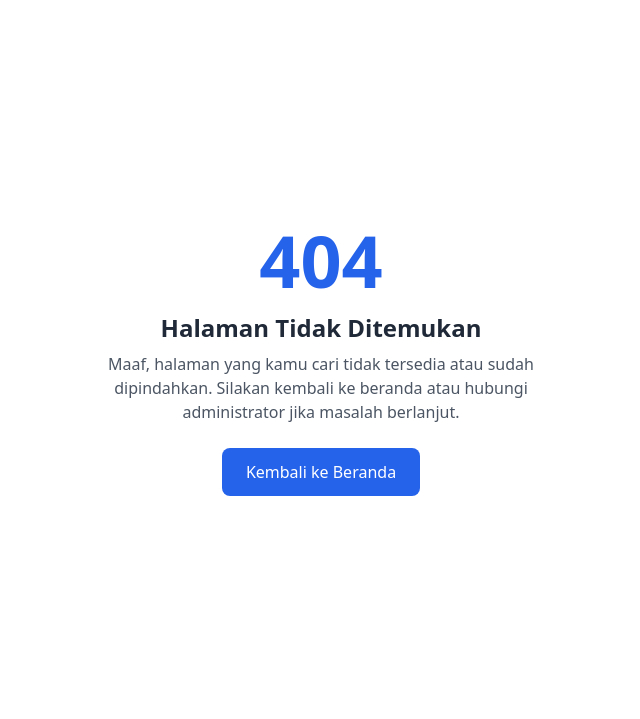
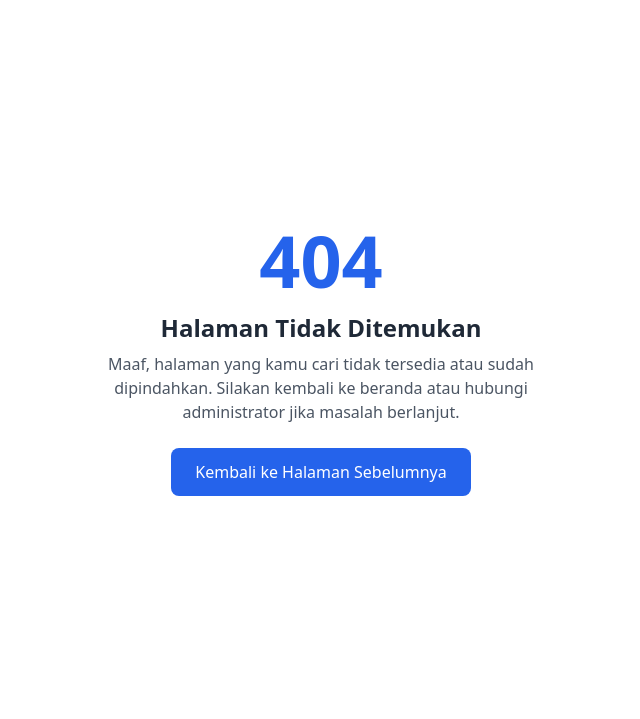
Before and after one commit to Asterithon/tasklyze-collab, a PHP site: page /404.php in a window 1280 px wide. Shown: the top 719 px of the page, without its empty margins (319-959 px from the left). Run offline with PHP 8.4, Linux system fonts and the light colour scheme; some libraries are stand-ins or nearby versions.

Commit message:
Make the button go on the latest page

```diff
--- a/404.php
+++ b/404.php
@@ -22,7 +22,7 @@
     <h1 class="text-7xl font-extrabold text-blue-600 mb-4">404</h1>
     <h2 class="text-2xl font-semibold mb-2 text-gray-800">Halaman Tidak Ditemukan</h2>
     <p class="text-gray-600 mb-6 max-w-md">Maaf, halaman yang kamu cari tidak tersedia atau sudah dipindahkan. Silakan kembali ke beranda atau hubungi administrator jika masalah berlanjut.</p>
-    <a href="/" class="inline-block px-6 py-3 bg-blue-600 text-white rounded-lg hover:bg-blue-700 transition">Kembali ke Beranda</a>
+    <a href="javascript:history.back()" class="inline-block px-6 py-3 bg-blue-600 text-white rounded-lg hover:bg-blue-700 transition">Kembali ke Halaman Sebelumnya</a>
   </section>
 </body>
 
```
